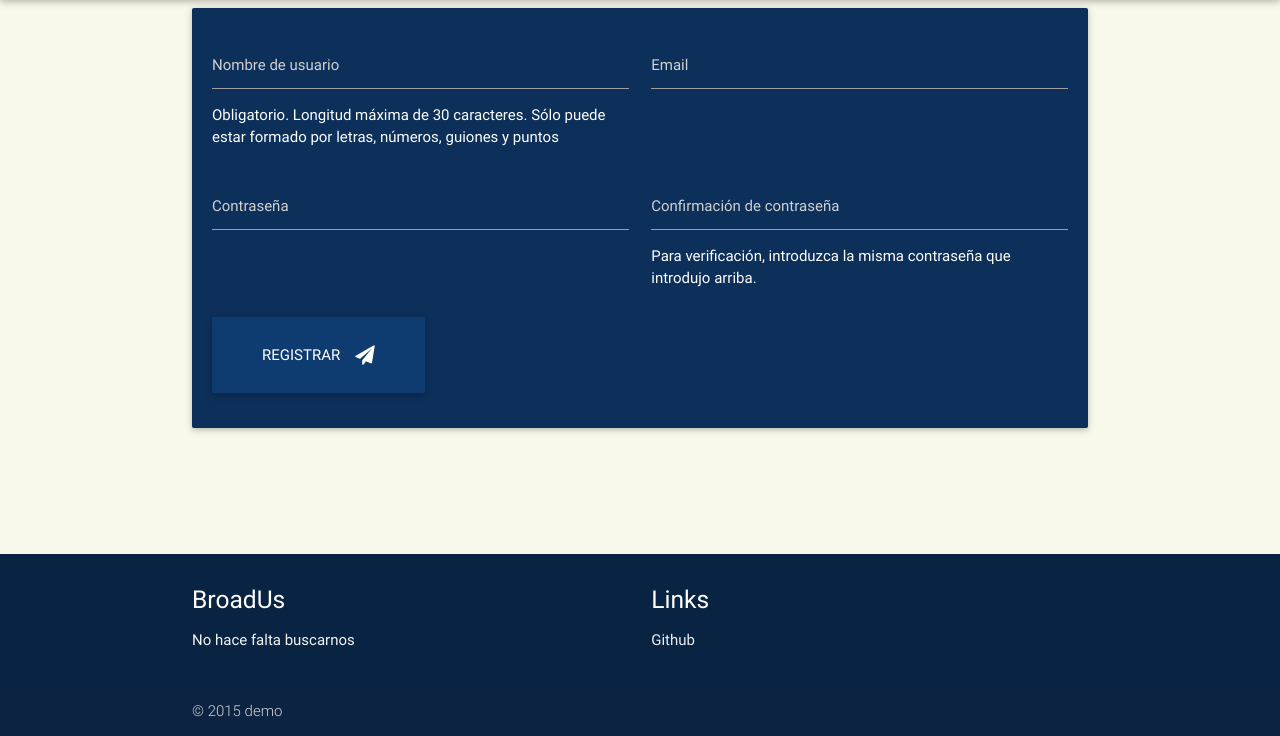
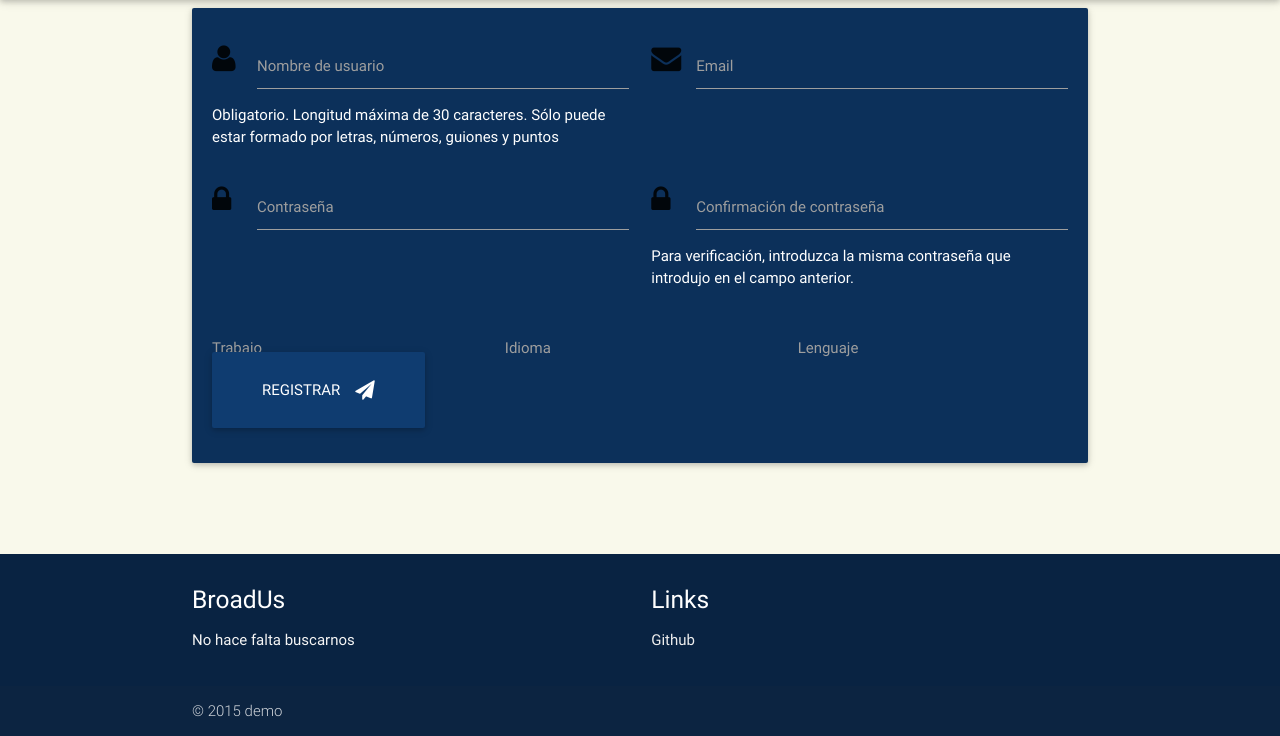
Before and after one commit to FranciscodeMaussion/Broadcast-To-Us, a Django app: page /user/new in a window 1280 px wide. Shown: the part 64-800 px from the top of the page. Run offline with Django 3.2, Linux system fonts and the light colour scheme; some libraries are stand-ins or nearby versions.

Commit message:
Cambio de nombre

```diff
--- a/brodus/templates/a_user.html
+++ b/brodus/templates/a_user.html
@@ -6,27 +6,67 @@
 {% block content %}
 <div class="container">
     <div class="card-panel my-card">
+        <form action="{% url 'brodus:new_user' %}" method="POST" enctype="multipart/form-data" id="create_user">
+            {% csrf_token %}
             <div class="row">
-            <div class="input-field col s6">
-                <input class="white-text" placeholder="Nombre de usuario" maxlength="30" name="username" id="id_username" type="text" value="">
+                <div class="input-field col s12 m6 l6">
+                    <i class="fa fa-user prefix"></i>
+                    <input class="white-text" maxlength="30" name="username" id="id_username" type="text" value="">
+                    <label for="id_username">Nombre de usuario</label>
                     <span class="helptext white-text">Obligatorio. Longitud máxima de 30 caracteres. Sólo puede estar formado por letras, números, guiones y puntos</span>
                 </div>
-            <div class="input-field col s6">
-                <input class="white-text" placeholder="Email" name="email" id="id_email" type="text" value="">
+                <div class="input-field col s12 m6 l6">
+                    <i class="fa fa-envelope prefix"></i>
+                    <input class="white-text" name="email" id="id_email" type="text" value="">
+                    <label for="id_email">Email</label>
                 </div>
             </div>
             <div class="row">
-            <div class="input-field col s6">
-                <input class="white-text" placeholder="Contraseña" name="password1" id="id_password1" type="password" class="validate" value="">
+                <div class="input-field col s12 m6 l6">
+                    <i class="fa fa-lock prefix"></i>
+                    <input class="white-text" name="password1" id="id_password1" type="password" class="validate" value="">
+                    <label for="id_paassword1">Contraseña</label>
                 </div>
-            <div class="input-field col s6">
-                <input class="white-text" placeholder="Confirmación de contraseña" name="password2" id="id_password2" type="password" value="">
-                <span class="helptext white-text">Para verificación, introduzca la misma contraseña que introdujo arriba.</span>
+                <div class="input-field col s12 m6 l6">
+                    <i class="fa fa-lock prefix"></i>
+                    <input class="white-text" name="password2" id="id_password2" type="password" value="">
+                    <label for="id_paassword2">Confirmación de contraseña</label>
+                    <span class="helptext white-text">Para verificación, introduzca la misma contraseña que introdujo en el campo anterior.</span>
+                </div>
+            </div>
+            <div class="row">
+                <div class="input-field col s12 m4 l4">
+                    <select multiple class="white-text" name="trabajos" id="trabajos">
+                        <option value="" disabled selected>Elije</option>
+                        {% for trabajo in trabajos %}
+                        <option value="{{trabajo.id}}">{{trabajo}}</option>
+                        {% endfor %}
+                    </select>
+                    <label>Trabajo</label>
+                </div>
+                <div class="input-field col s12 m4 l4">
+                    <select multiple class="white-text" name="idiomas" id="idiomas">
+                        <option value="" disabled selected>Elije</option>
+                        {% for idioma in idiomas %}
+                        <option value="{{idioma.id}}">{{idioma}}</option>
+                        {% endfor %}
+                    </select>
+                    <label>Idioma</label>
+                </div>
+                <div class="input-field col s12 m4 l4">
+                    <select multiple class="white-text" name="lenguajes" id="lenguajes">
+                        <option value="" disabled selected>Elije</option>
+                        {% for lenguaje in lenguajes %}
+                        <option value="{{lenguaje.id}}">{{lenguaje}}</option>
+                        {% endfor %}
+                    </select>
+                    <label>Lenguaje</label>
                 </div>
             </div>
             <div class="card-panel my-button lighten-1 waves-effect waves-orange ">
                 <a class="btn-flat white-text" id="register"><i class="fa fa-paper-plane right"></i>Registrar</a>
             </div>
+        </form>
     </div>
 </div>
 {% endblock %}
@@ -34,7 +74,6 @@
 <script>
     $('input:password[name=password2]').focusout(function(){
         if($('input:password[name=password2]').val()!=""){
-            console.log("no"+$('input:password[name=password2]').val());
             if($('input:password[name=password1]').val()!=$('input:password[name=password2]').val()){
                 if ($('input:password[name=password2]').hasClass('valid')) {
                     $('input:password[name=password2]').removeClass('valid');
@@ -56,7 +95,6 @@
         }
     });
     $('input:text[name=username]').focusout(function(){
-        console.log("no"+$('input:text[name=username]').val());
         if($('input:text[name=username]').val()!=""){
             if(/^[a-zA-Z0-9-_.]*$/.test($('input:text[name=username]').val())!= true){
                 if ($('input:text[name=username]').hasClass('valid')) {
@@ -80,7 +118,6 @@
     });
 
     $('input:text[name=email]').focusout(function(){
-        console.log("no"+$('input:text[name=email]').val());
         if($('input:text[name=email]').val()!=""){
             if($('input:text[name=email]').val().indexOf("@")>=0){
                 if ($('input:text[name=email]').hasClass('invalid')) {
@@ -102,48 +139,11 @@
             }
         }
     });
-
     $('#register').click(function() {
         if($('input:password[name=password1]').hasClass('invalid') || $('input:password[name=password2]').hasClass('invalid') || $('input:text[name=email]').hasClass('invalid') || $('input:password[name=password1]').val()=="" || $('input:password[name=password2]').val()=="" || $('input:text[name=email]').val()==""){
             Materialize.toast('Verifique los campos', 2000)
         }else{
-
-
-            var data={
-                csrfmiddlewaretoken: '{{ csrf_token }}',
-                username:$('input:text[name=username]').val(),
-                password:$('input:password[name=password1]').val(),
-                email:$('input:text[name=email]').val(),
-            }
-            var a=[$('input:text[name=username]'),
-                   $('input:password[name=password1]'),
-                   $('input:text[name=email]'),
-                   $('input:password[name=password2]')];
-            for (i = 0; i < 4; i++) {
-                a[i].val("");
-                if (a[i].hasClass('valid')) {
-                    a[i].removeClass('valid');
-                }
-                if (a[i].hasClass('invalid')) {
-                    a[i].removeClass('invalid');
-                }
-            }
-
-
-            $.ajax({
-                type: "POST",
-                url: "{% url 'brodus:new_user' %}",
-                data: data,
-                success: function(result){
-                    Materialize.toast('Registrado con éxito', 2000);
-                },
-                error: function(err){
-                    console.log("ERRRORRRR");
-                    console.log(err.responseText);
-
-
-                },
-            });
+            $( "#create_user" ).submit();
         }
     });
 </script>
```
Also changed, not shown: brodus/templates/n_proj.html (added, +12 -0 lines), brodus/templates/a_idioma.html (deleted), brodus/templates/a_job.html (deleted), brodus/templates/a_len.html (deleted), brodus/templates/a_proj.html (deleted), brodus/templates/a_work.html (deleted), brodus/templates/n_idioma.html (added), brodus/templates/n_job.html (added), brodus/templates/n_len.html (added), brodus/templates/n_work.html (added). Lines whose indentation alone changed are shown as unchanged.
